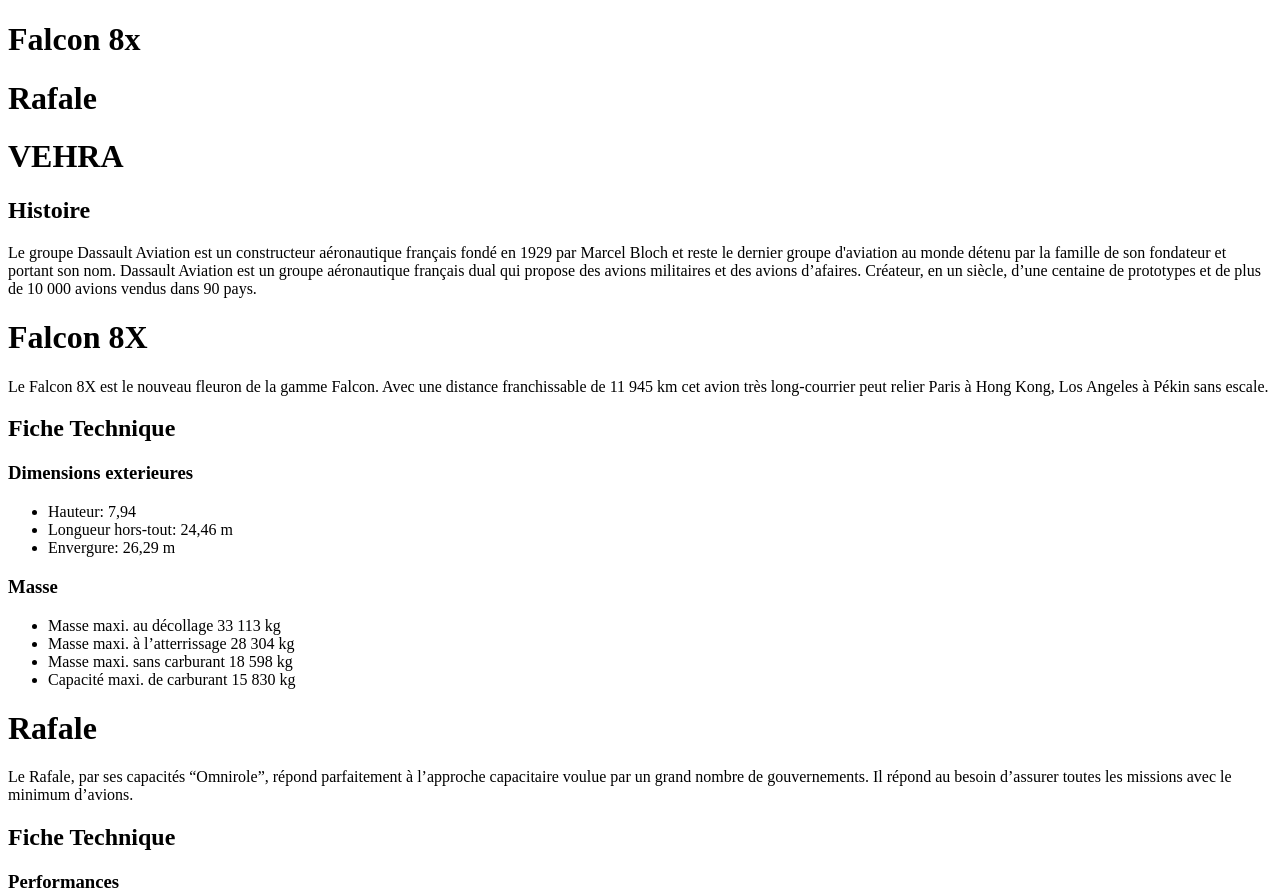
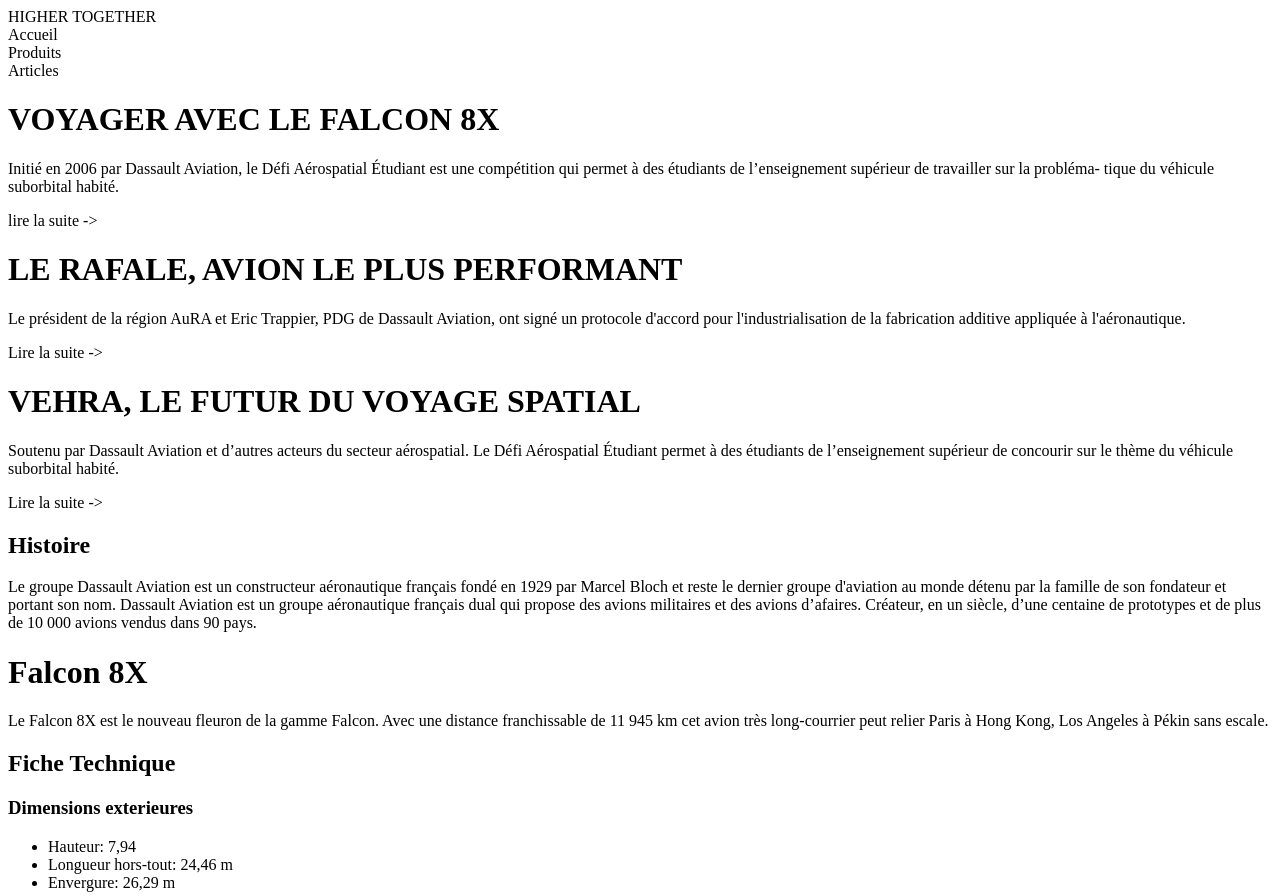
Before and after one commit to ldeniel83/hetic-w1p2021-11-sodium, a plain HTML site: page index.html in a window 1280 px wide. Shown: the top 896 px of the page. Drawn offline with Linux system fonts and the light colour scheme.

Commit message:
Second commit

```diff
--- a/dassault_ressource.html
+++ b/index.html
@@ -10,11 +10,66 @@
 <body>
 
     <!--HOMEPAGE-->
-    <h1>Falcon 8x</h1>
 
-    <h1>Rafale</h1>
+    <div>HIGHER TOGETHER</div>
 
-    <h1>VEHRA</h1>
+    <nav>Accueil</nav>
+
+    <nav>Produits</nav>
+
+    <nav>Articles</nav>
+
+    <h1>VOYAGER AVEC LE FALCON 8X</h1>
+
+    <nav>
+        <p>Initié en 2006 par Dassault
+            Aviation, le Défi Aérospatial
+            Étudiant est une compétition
+            qui permet à des étudiants
+            de l’enseignement supérieur
+            de travailler sur la probléma-
+            tique du véhicule suborbital
+            habité.
+        </p>
+
+        <p>lire la suite -></p>
+    </nav>
+
+    <h1>LE RAFALE, AVION LE PLUS PERFORMANT</h1>
+
+    <nav>
+
+        <p>Le président de la région AuRA
+            et Eric Trappier, PDG de
+            Dassault Aviation, ont signé un
+            protocole d'accord pour
+            l'industrialisation de la
+            fabrication additive appliquée
+            à l'aéronautique.
+
+        </p>
+
+        <p>Lire la suite -></p>
+
+    </nav>
+
+    <h1>VEHRA, LE FUTUR DU VOYAGE SPATIAL</h1>
+
+    <nav>
+
+        <p>Soutenu par Dassault Aviation
+            et d’autres acteurs du secteur
+            aérospatial.
+            Le Défi Aérospatial Étudiant
+            permet à des étudiants de
+            l’enseignement supérieur de
+            concourir sur le thème du
+            véhicule suborbital habité.
+        </p>
+
+        <p>Lire la suite -></p>
+
+    </nav>
 
     <h2>Histoire</h2>
 
```
